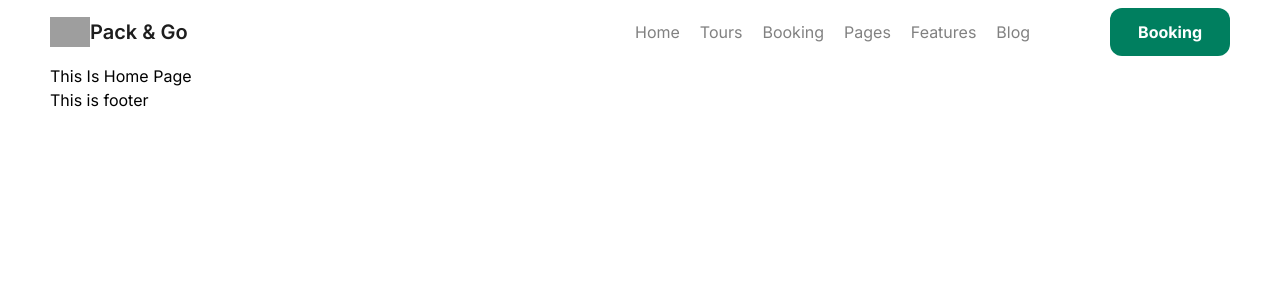
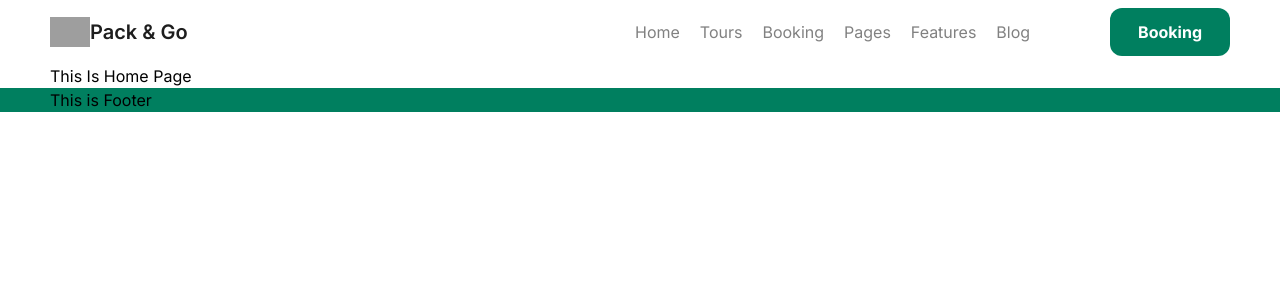
Before and after one commit to taskinahmadalfaruqe/Pack-And-Go-With-NextJS, a Next.js app: page / in a window 1280 px wide. Shown: the top 300 px of the page. Built offline with nearby package versions, Linux system fonts and the light colour scheme; grey boxes are pictures that could not be loaded.

Commit message:
fix fave icon problem and add multeple route

```diff
--- a/src/component/shared/Footer/Footer.js
+++ b/src/component/shared/Footer/Footer.js
@@ -2,8 +2,10 @@ import React from 'react';
 
 const Footer = () => {
     return (
-        <div className='container'>
-            This is footer
+        <div className='bg-PrimaryColor'>
+            <div className='container'>
+                This is Footer
+            </div>
         </div>
     );
 };
```
